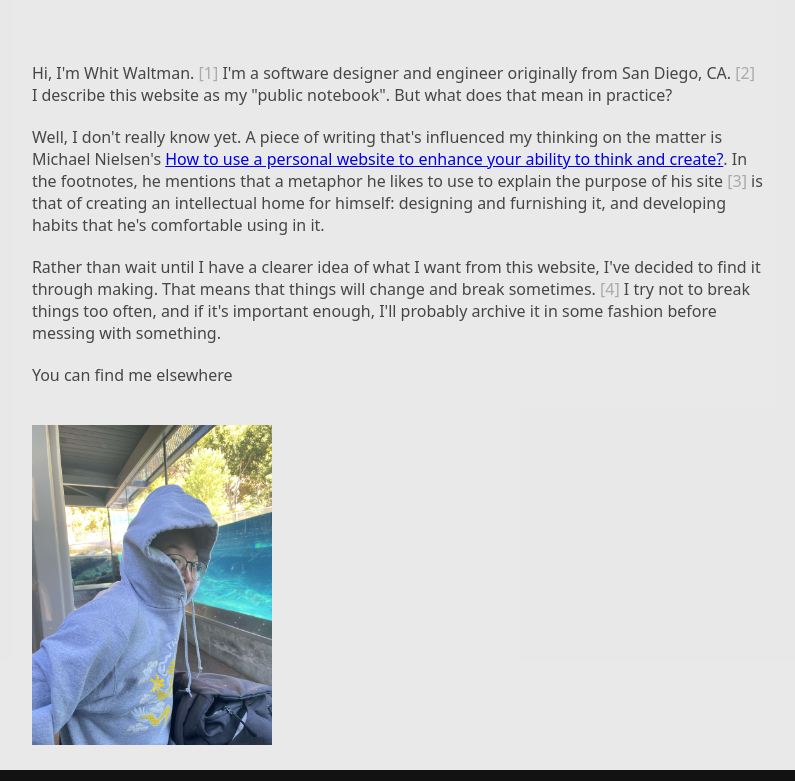
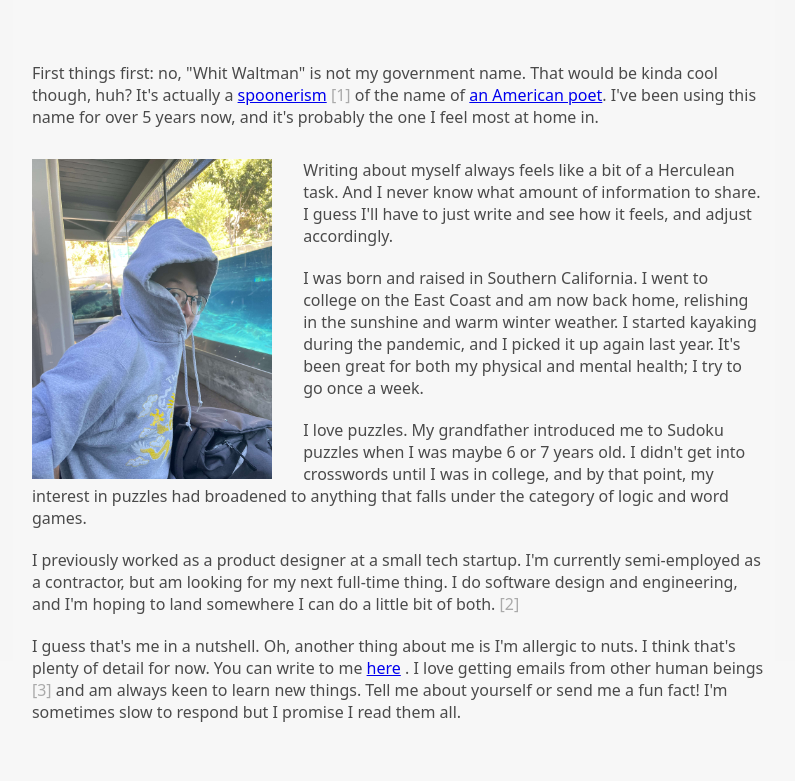
Before and after one commit to whitwaltman/twelvefourseven.net, an Eleventy site: page about.njk in a window 1280 px wide. Shown: the part 102-883 px from the top of the page, without its empty margins (242-1037 px from the left). Built offline with nearby package versions, Linux system fonts and the light colour scheme; Eleventy itself is replaced by a stand-in of ours; files that its build step writes are made by us from their sources; what linkedom would draw is missing.

Commit message:
update content, css

```diff
--- a/_data/gitUpdated.json
+++ b/_data/gitUpdated.json
@@ -2,5 +2,6 @@
   "src/constructivism.md": "2026-02-12T00:52:45-08:00",
   "src/debt.md": "2026-02-12T01:17:10-08:00",
   "src/identity.md": "2026-02-19T22:19:18-08:00",
-  "src/notes-to-self.md": "2026-02-19T18:22:03-08:00"
+  "src/notes-to-self.md": "2026-02-19T18:22:03-08:00",
+  "src/website.md": "2026-02-20T23:24:01.466Z"
 }
--- a/about.njk
+++ b/about.njk
@@ -1,24 +1,50 @@
 <p>
-    Hi, I'm Whit Waltman.{% aside "No, that's not my government name. That'd be pretty cool, though, huh?" %}
-    I'm a software designer and engineer originally from San Diego, CA. {% aside "The pic of me at the bottom of this page was taken at the San Diego Zoo!" %}
-    I describe this website as my "public notebook". But what does that mean in practice?
+    First things first: no, "Whit Waltman" is not my government name. That would be kinda cool though, huh?
+    It's actually a <a href="https://en.wikipedia.org/wiki/Spoonerism">spoonerism</a>
+    {% aside "even if you're not familiar with the term, you've probably come across at least one spoonerism in your lifetime, e.g. 'runny babbit'" %}
+    of the name of <a href="https://en.wikipedia.org/wiki/Walt_Whitman">an American poet</a>. I've been using this name for over 5 years now, and it's probably the one I feel most at home in.
+</p>
+
+<img src="/img/me.jpg" alt="pic of me" style="float: left; margin-right: var(--s3, 2rem);"/>
+
+<p>
+    Writing about myself always feels like a bit of a Herculean task. And I never know what amount of information to share.
+    I guess I'll have to just write and see how it feels, and adjust accordingly.
 </p>
 
 <p>
-    Well, I don't really know yet. A piece of writing that's influenced my thinking on the matter is Michael Nielsen's
-    <a href="https://michaelnotebook.com/wn/website_enhance.html">How to use a personal website to enhance your ability to think and create?</a>.
-    In the footnotes, he mentions that a metaphor he likes to use to explain the purpose of his site {% aside "which is to help him think well" %}
-    is that of creating an intellectual home for himself: designing and furnishing it, and developing habits that he's comfortable using in it.
+    I was born and raised in Southern California. I went to college on the East Coast and am now back home, relishing in the sunshine and warm winter weather.
+    I started kayaking during the pandemic, and I picked it up again last year. It's been great for both my physical and mental health;
+    I try to go once a week.
 </p>
 
 <p>
-    Rather than wait until I have a clearer idea of what I want from this website, I've decided to find it through making.
-    That means that things will change and break sometimes. {% aside "This aspect does frustrate me sometimes, but I've come to accept it as a worthwhile trade-off." %}
-    I try not to break things too often, and if it's important enough, I'll probably archive it in some fashion before messing with something.
+    I love puzzles. My grandfather introduced me to Sudoku puzzles when I was maybe 6 or 7 years old. I didn't get into crosswords until I was in college, and
+    by that point, my interest in puzzles had broadened to anything that falls under the category of logic and word games.
 </p>
 
 <p>
-    You can find me elsewhere
+    I previously worked as a product designer at a small tech startup. I'm currently semi-employed as a contractor, but am looking for my next full-time thing.
+    I do software design and engineering, and I'm hoping to land somewhere I can do a little bit of both.
+    {% aside "This website isn't focused on my career trajectory or professional aspirations, but given that it's a part of my life, it felt odd to omit these details entirely. Design and tech are broad fields that touch a lot of different aspects of our lives, so I will probably write about these topics at some point."%}
 </p>
 
-<img src="/img/me.jpg" alt="pic of me"/>
+<p>
+    I guess that's me in a nutshell. Oh, another thing about me is I'm allergic to nuts. I think that's plenty of detail for now.
+    You can write to me <span class="contact" id="js">here:</span> <span class="contact" id="no-js"><span class="blockspam" aria-hidden="true">PLS DON'T SPAM ME!</span> whitwaltman@<!-- sdfjsdhfkjypcs -->mailbox.org</span>.
+    I love getting emails from other human beings {% aside "conversely, I absolutely despise the ubiquity of marketing emails and the like" %} and am always keen to learn new things. Tell me about yourself or send me a fun fact!
+    I'm sometimes slow to respond but I promise I read them all.
+</p>
+
+<script>
+    const e = "d2hpdHdhbHRtYW5AbWFpbGJveC5vcmc=";
+    const target = document.querySelector(".contact#js");
+    const text = target.innerHTML.slice(0, -1);
+    target.innerHTML = "";
+    const link = document.createElement("a");
+    link.textContent = text;
+    link.setAttribute("href", "mailto:".concat(atob(e)));
+    target.appendChild(link);
+    const remove = document.querySelector(".contact#no-js");
+    remove.style.display = "none";
+</script>
--- a/index.njk
+++ b/index.njk
@@ -2,7 +2,7 @@
 <p>
     This notebook is relatively new, so it'll take some time for its shape and form to settle in.
     Feel free to browse around in the meantime, and if any of the stuff here strikes a chord with you,
-    <span class="contact" id="js">let me know:</span> <span class="contact" id="no-js"><span class="blockspam" aria-hidden="true">PLEASE GO AWAY!</span> whitwaltman@<!-- sdfjsdhfkjypcs -->mailbox.org</span>
+    <span class="contact" id="js">let me know:</span> <span class="contact" id="no-js"><span class="blockspam" aria-hidden="true">PLS DON'T SPAM ME!</span> whitwaltman@<!-- sdfjsdhfkjypcs -->mailbox.org</span>
 </p>
 <h2>Table of contents</h2>
 <table class="toc">
--- a/public/css/base.css
+++ b/public/css/base.css
@@ -1,6 +1,6 @@
 /* || Custom variables */
 :root {
-    --bg-light: rgba(211, 211, 211, 0.3);
+    --bg-light: rgba(211, 211, 211, 0.1);
     --bg-dark: #121212;
 
     --color-primary: rgba(64, 201, 255, 0.97);
@@ -11,6 +11,7 @@
     --text-white: hsla(0, 0%, 100%, 0.7);
     --text-light: hsla(0, 0%, 100%, 0.4);
     --text-gray: rgb(170, 170, 170);
+    --text-notes: rgb(112, 125, 137);
 
     /* Scale */
     --ratio: 1.25;
@@ -29,12 +30,16 @@
 /* || Breakpoints */
 @media screen and (width < 480px) {
     :root {
+        --ratio: 1.15;
+        --sx: 0.85rem;
         --w: 100%;
     }
 }
 
 @media screen and (width >= 480px) and (width < 960px) {
     :root {
+        --ratio: 1.2;
+        --sx: 0.85rem;
         --w: min(100%, 72ch);
     }
 }
@@ -99,6 +104,10 @@ h3 {
 }
 
 /* || Element spacing */
+main {
+    margin-bottom: var(--s5);
+}
+
 article > * + * {
     margin-top: var(--s3, 1.5rem);
 }
@@ -109,6 +118,7 @@ article > * + h3 {
 
 article {
     padding-block: 0 var(--s8);
+    margin-bottom: var(--s5);
 }
 
 ul, ol {
@@ -120,7 +130,11 @@ p + p {
 }
 
 p + :not(p) {
-    margin-top: var(--s4, 2.5rem);
+    margin-top: var(--s3, 2rem);
+}
+
+:not(p) + p {
+    margin-top: var(--s3, 2rem);
 }
 
 /* || Utility classes */
--- a/public/css/main.css
+++ b/public/css/main.css
@@ -61,7 +61,7 @@ body > footer {
 
     a {
         color: var(--text-white);
-        font-weight: 600;
+        font-weight: 500;
     }
 
     a:hover {
@@ -112,7 +112,8 @@ body.js-enabled { counter-reset: fn; }
 .note-toggle[aria-expanded="true"] .note {
     display: inline;
     font-style: italic;
-    color: var(--text-dark);
+    color: var(--text-notes);
+    font-weight: 300;
 }
 
 .note-toggle {
```
Also changed, not shown: src/website.md (added, +12 -0 lines).
